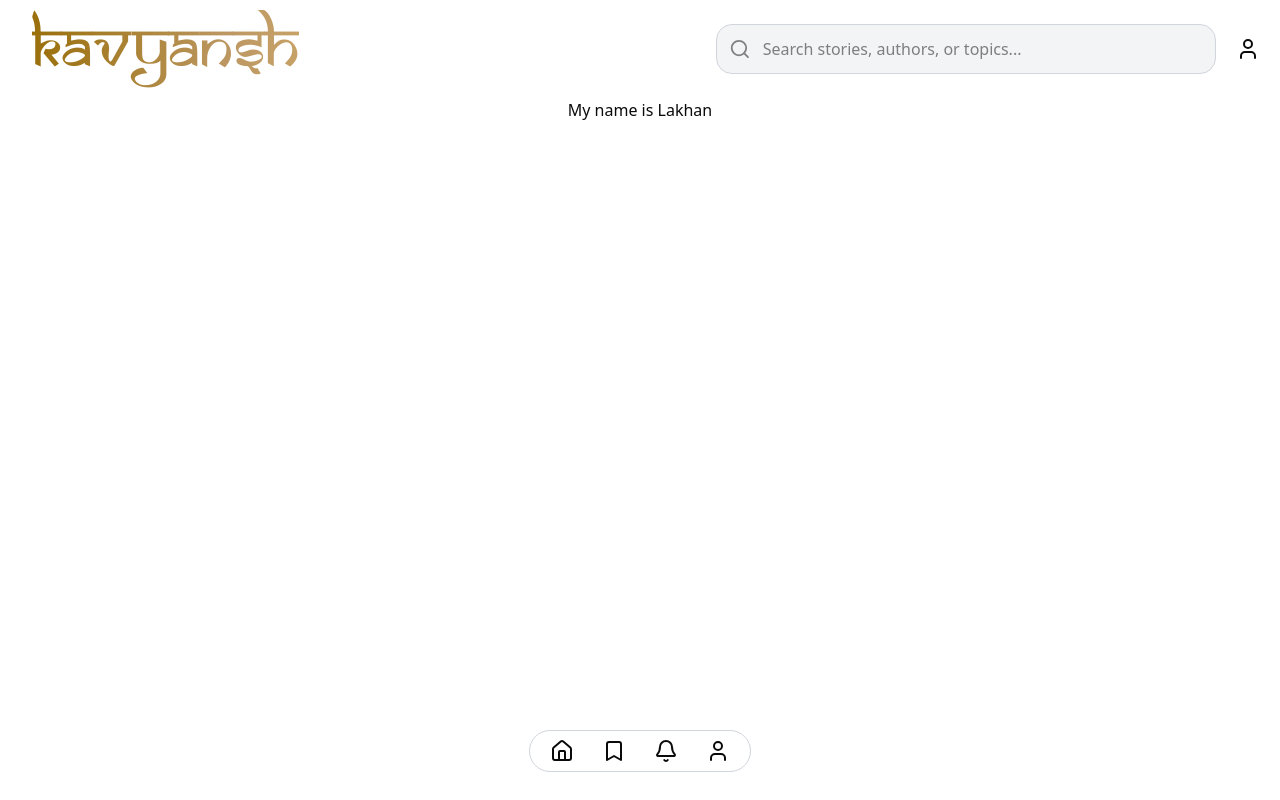
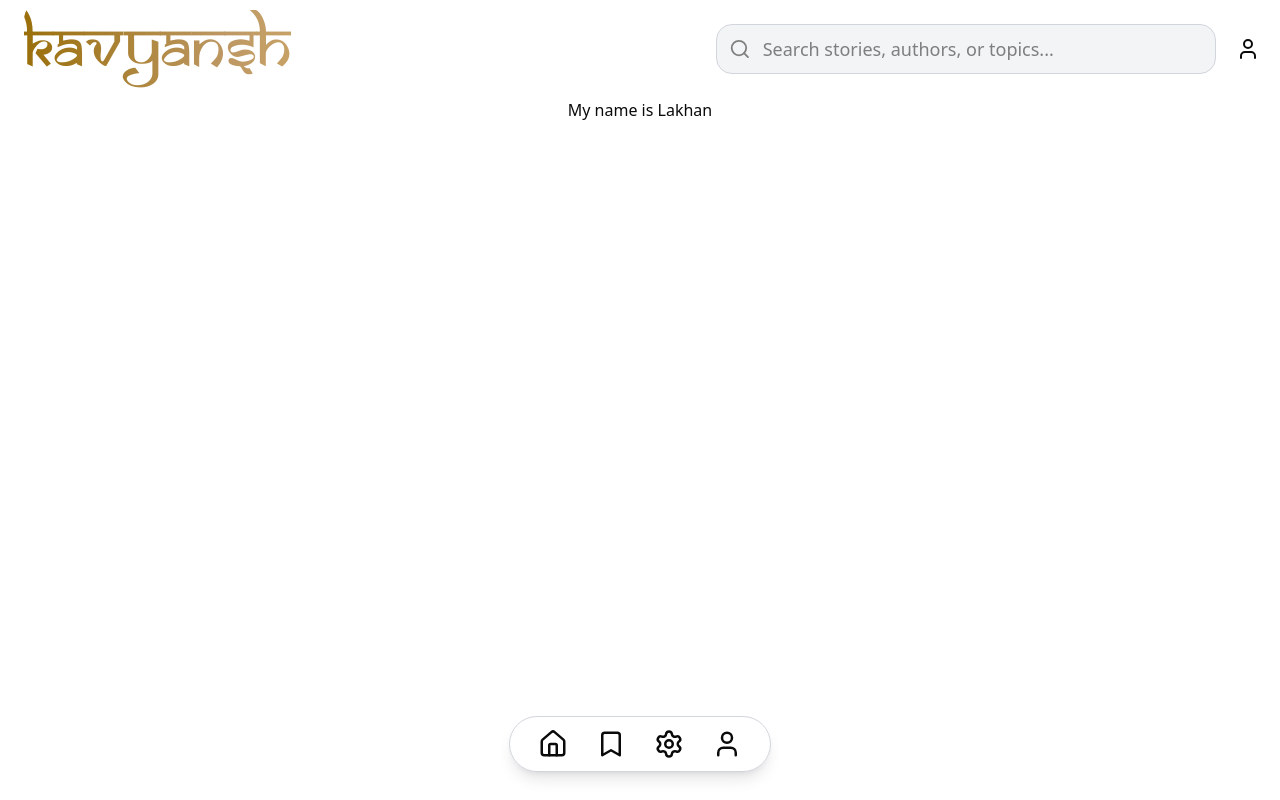
Before and after one commit to yashgoel75/kavyarang, a Next.js app: page /dashboard in a window 1280 px wide. Built offline with nearby package versions, Linux system fonts and the light colour scheme.

Commit message:
feat: navigation frontend

```diff
--- a/package.json
+++ b/package.json
@@ -11,6 +11,7 @@
   "dependencies": {
     "class-variance-authority": "^0.7.1",
     "clsx": "^2.1.1",
+    "firebase": "^12.4.0",
     "lucide-react": "^0.546.0",
     "mongoose": "^8.19.1",
     "next": "15.5.6",
--- a/src/components/header/page.tsx
+++ b/src/components/header/page.tsx
@@ -16,7 +16,7 @@ export default function Header() {
           ]}
           animationSpeed={5}
           showBorder={false}
-          className="custom-class text-[35px] md:text-[65px] ml-3"
+          className="custom-class text-[35px] md:text-[65px] ml-1"
         >
           kavyansh
         </GradientText>
@@ -26,7 +26,7 @@ export default function Header() {
         <div className="flex items-center bg-gray-100 border-1 hidden md:flex md:w-[500px] border-gray-300 px-3 focus:outline-none rounded-md md:rounded-2xl h-[30px] md:h-[50px] mx-5">
           <Search color="gray" />
           <input
-            className="mx-3 h-full w-full focus:outline-none"
+            className="text-lg mx-3 h-full w-full focus:outline-none"
             placeholder="Search stories, authors, or topics..."
           ></input>
         </div>
--- a/src/components/navigation/page.tsx
+++ b/src/components/navigation/page.tsx
@@ -1,14 +1,48 @@
-import { Home, Bookmark, Bell, User } from "lucide-react";
+"use client";
+
+import { Home, Bookmark, Bell, User, Settings } from "lucide-react";
+import { useState, useEffect } from "react";
 
 export default function Navigation() {
+  const [isMobile, setIsMobile] = useState(false);
+  useEffect(() => {
+    if (window.innerWidth <= 768) {
+      setIsMobile(true);
+    } else {
+      setIsMobile(false);
+    }
+  });
   return (
     <>
       <div className="absolute w-full flex justify-center bottom-7">
-        <div className="flex gap-7 py-2 z-90 border-1 border-gray-300 rounded-full px-5">
-          <Home />
-          <Bookmark />
-          <Bell />
-          <User />
+        <div className="flex py-3 z-90 gap-7 border-1 border-gray-300 shadow-lg rounded-full px-7">
+          <Home
+            size={isMobile ? 25 : 30}
+            className="cursor-pointer hover:scale-125 transition"
+          />
+          <Bookmark
+            size={isMobile ? 25 : 30}
+            className="cursor-pointer hover:scale-125 transition"
+          />
+          {/* <div className="relative inline-block">
+            <Bell
+              size={isMobile ? 25 : 30}
+              className="cursor-pointer hover:scale-125 transition"
+            />
+            <span className="absolute -top-1 -right-2 flex size-3">
+              <span className="absolute inline-flex h-full w-full animate-ping rounded-full bg-amber-400 opacity-75"></span>
+              <span className="relative inline-flex size-3 rounded-full bg-amber-500"></span>
+            </span>
+          </div> */}
+          <Settings
+            size={isMobile ? 25 : 30}
+            className="cursor-pointer hover:scale-125 transition"
+          />
+
+          <User
+            size={isMobile ? 25 : 30}
+            className="cursor-pointer hover:scale-125 transition"
+          />
         </div>
       </div>
     </>
--- /dev/null
+++ b/src/lib/firebase.ts
@@ -0,0 +1,15 @@
+import { initializeApp } from "firebase/app";
+import { getAnalytics } from "firebase/analytics";
+
+const firebaseConfig = {
+    apiKey: process.env.FIREBASE_API_KEY,
+    authDomain: process.env.FIREBASE_AUTH_DOMAIN,
+    projectId: process.env.FIREBASE_PROJECT_ID,
+    storageBucket: process.env.FIREBASE_STORAGE_BUCKET,
+    messagingSenderId: process.env.FIREBASE_MESSAGING_SENDER_ID,
+    appId: process.env.FIREBASE_APP_ID,
+    measurementId: process.env.FIREBASE_MEASUREMENT_ID
+};
+
+const app = initializeApp(firebaseConfig);
+const analytics = getAnalytics(app);
```
Also changed, not shown: 1 other file (tests, documents, lock files or other folders).
